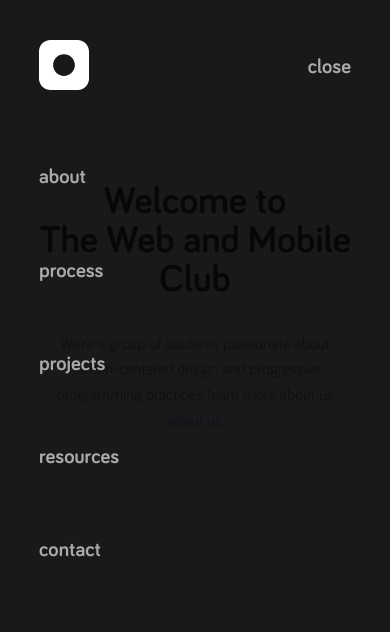
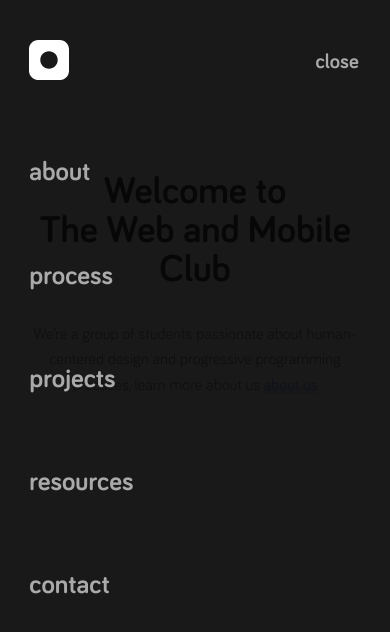
Before and after one commit to greg-wolff/web-and-mobile-club-website, a website built with webpack: page index.html in a window 390 px wide. Both pictures are taken after a click on the link "menu". Built offline with nearby package versions, Linux system fonts and the light colour scheme.

Commit message:
changed mobile layout

```diff
--- a/src/main.scss
+++ b/src/main.scss
@@ -127,7 +127,7 @@ main {
   width: 70%;
   margin: 0 auto;
   @media (max-width: $br-small) {
-    width: 80%;
+    width: 85%;
   }
 }
 
@@ -180,6 +180,7 @@ nav {
 
       a {
         color: $white;
+        font-size: 1.3em;
         @extend .nav-link;
       }
       padding: 30px 0;
@@ -188,11 +189,8 @@ nav {
 
   &__wrapper {
     position: relative;
-    width: 70%;
+    width: 85%;
     margin: 0 auto;
-    @media (max-width: $br-small) {
-      width: 80%;
-    }
   }
 }
 
@@ -213,14 +211,10 @@ nav {
   width: 40px;
   height: 40px;
   transition: fill 0.5s ease;
-  @media (max-width: $br-medium) {
-    width: 50px;
-    height: 50px;
-  }
 
   &__mobile {
-    width: 50px;
-    height: 50px;
+    width: 40px;
+    height: 40px;
     fill: lighten($white, 40%);
   }
 
@@ -240,8 +234,8 @@ nav {
     color: $white;
     @extend .nav-link;
     position: absolute;
-    right: 0;
-    top: 9px;
+    right: 2px;
+    top: 4px;
   }
 }
 
```
Also changed, not shown: main.css.
